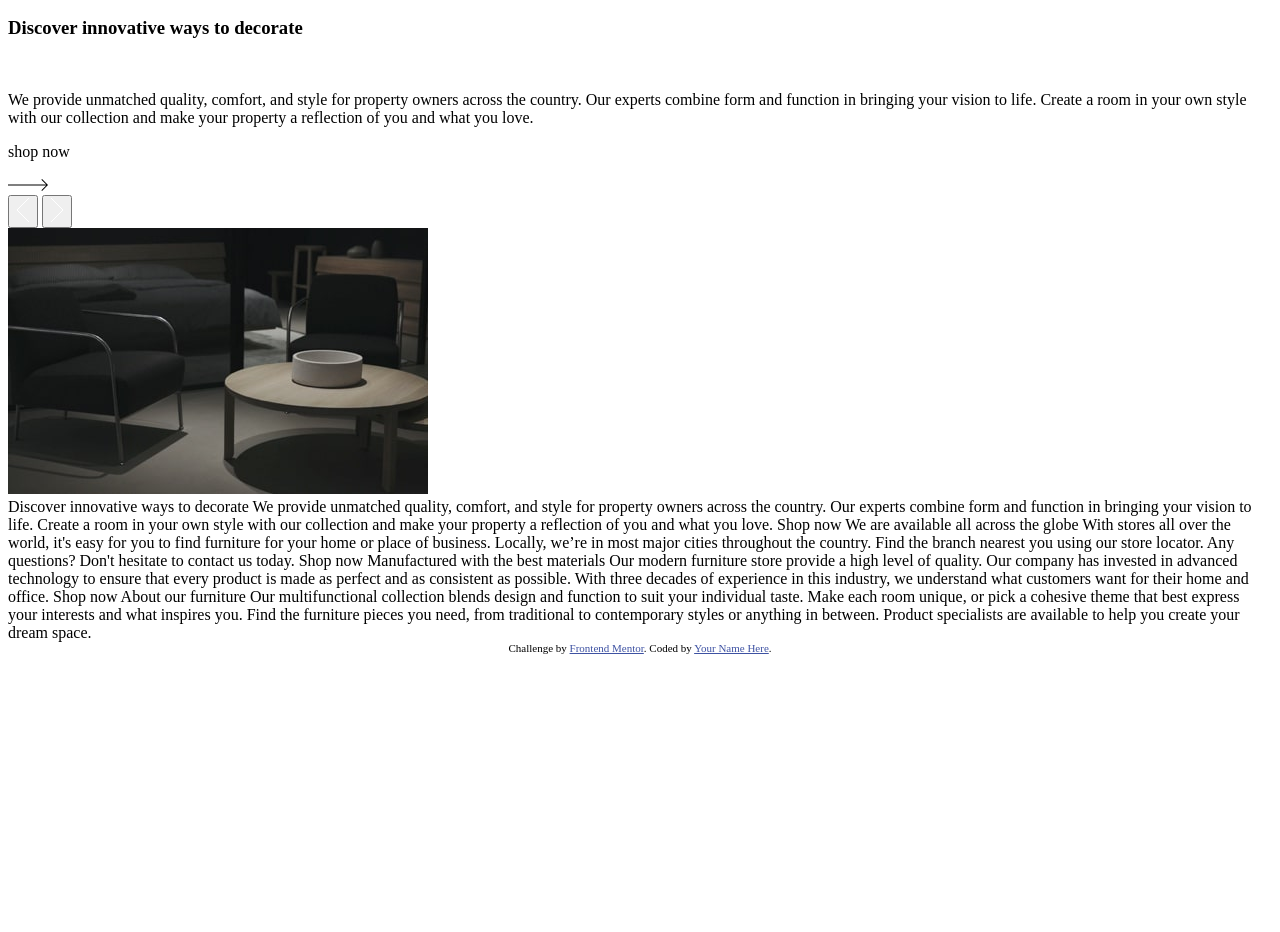
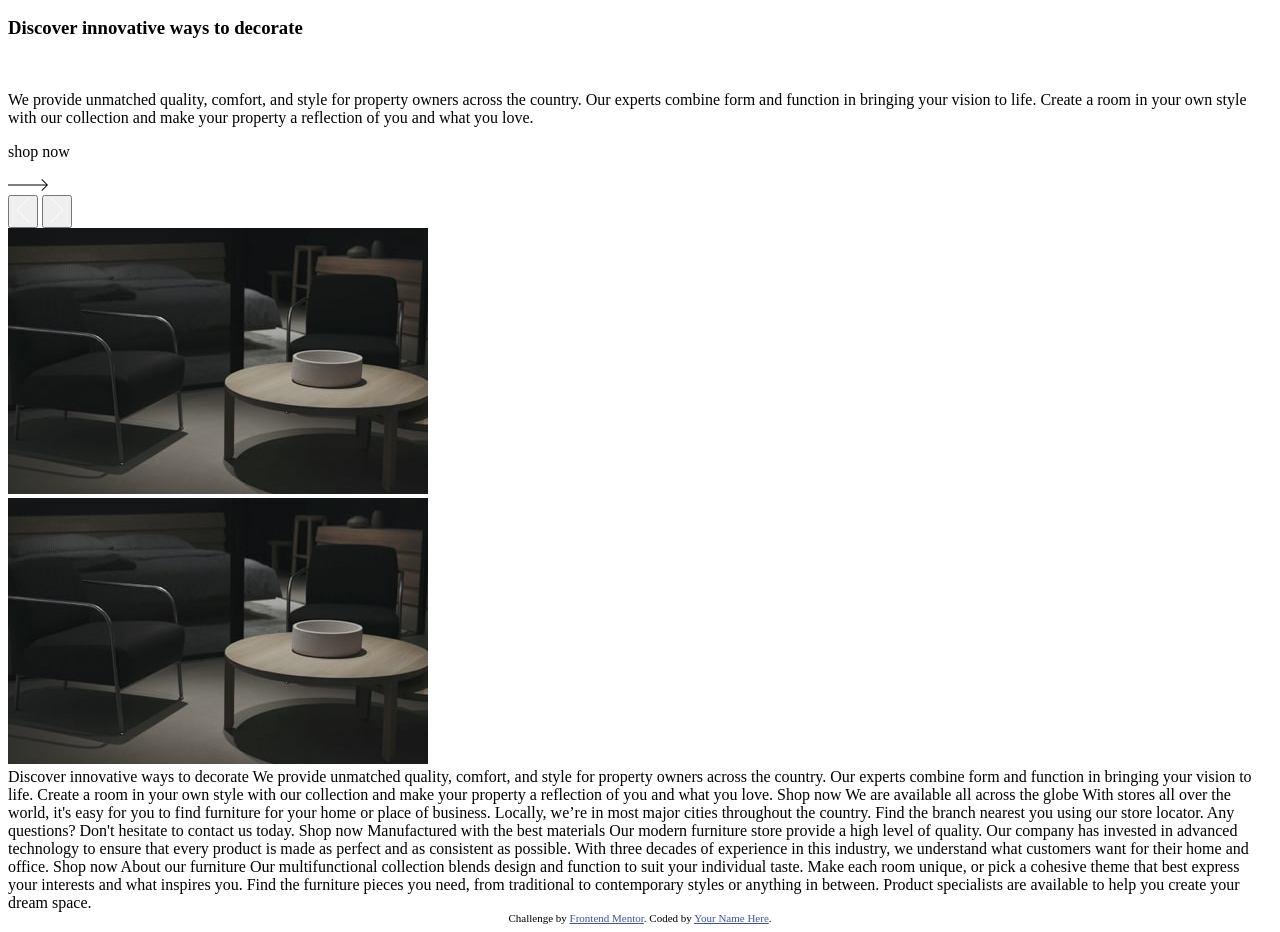
Before and after one commit to jcamilomediaproducer/ROOM, a plain HTML site: page index.html in a window 1280 px wide. Shown: the part 116-1048 px from the top of the page. Before the commit the page ends 800 px from the top, so only its background shows below. Drawn offline with Linux system fonts and the light colour scheme.

Commit message:
puting black chair image

```diff
--- a/index.html
+++ b/index.html
@@ -73,6 +73,14 @@
     </section>
   </div>
 
+  <div class="forniture">
+    <div class="Black_chair">
+      <img src="./images/image-about-dark.jpg"><img>
+    </div>
+
+
+  </div>
+
 
 
 
```
